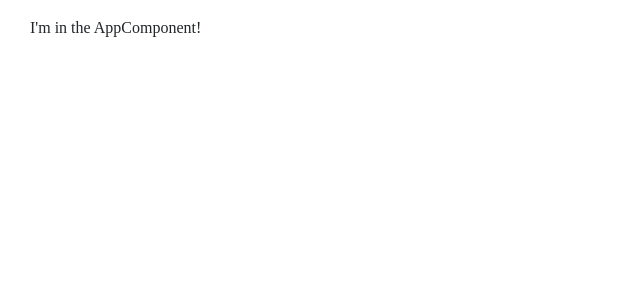
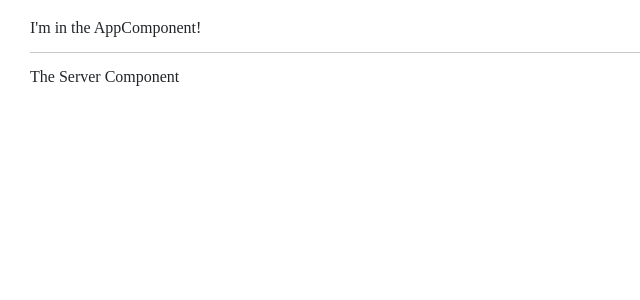
Before and after one commit to mila-zagrevskaya/Recipies_angular_app, an Angular app: page / in a window 1280 px wide. Shown: the top 300 px of the page, without its empty margins (0-640 px from the left). Built offline with nearby package versions, Linux system fonts and the light colour scheme.

Commit message:
Using custom components

```diff
--- a/src/app/app.component.html
+++ b/src/app/app.component.html
@@ -1,3 +1,5 @@
 <div class="content">
   <h3>I'm in the AppComponent!</h3>
+  <hr/>
+  <app-server></app-server>
 </div>
--- a/src/app/app.module.ts
+++ b/src/app/app.module.ts
@@ -1,10 +1,9 @@
 import { BrowserModule } from '@angular/platform-browser';
 import { NgModule } from '@angular/core';
 import { FormsModule } from '@angular/forms';
-// import { HttpModule } from '@angular/http';
 
 import { AppComponent } from './app.component';
-import { ServerComponent } from './server/server.component';
+import { ServerComponent } from './server';
 
 @NgModule({
   declarations: [
@@ -13,8 +12,7 @@ import { ServerComponent } from './server/server.component';
   ],
   imports: [
     BrowserModule,
-    FormsModule,
-    // HttpModule
+    FormsModule
   ],
   providers: [],
   bootstrap: [AppComponent]
--- /dev/null
+++ b/src/app/server/index.ts
@@ -0,0 +1 @@
+export * from './server.component';
--- a/src/app/server/server.component.html
+++ b/src/app/server/server.component.html
@@ -0,0 +1 @@
+<h3>The Server Component</h3>
--- a/src/app/server/server.component.ts
+++ b/src/app/server/server.component.ts
@@ -2,7 +2,7 @@ import { Component } from '@angular/core';
 
 @Component({
   selector: 'app-server',
-  template:'./server.component.html'
+  templateUrl:'./server.component.html'
 })
 
 export class ServerComponent {
```
